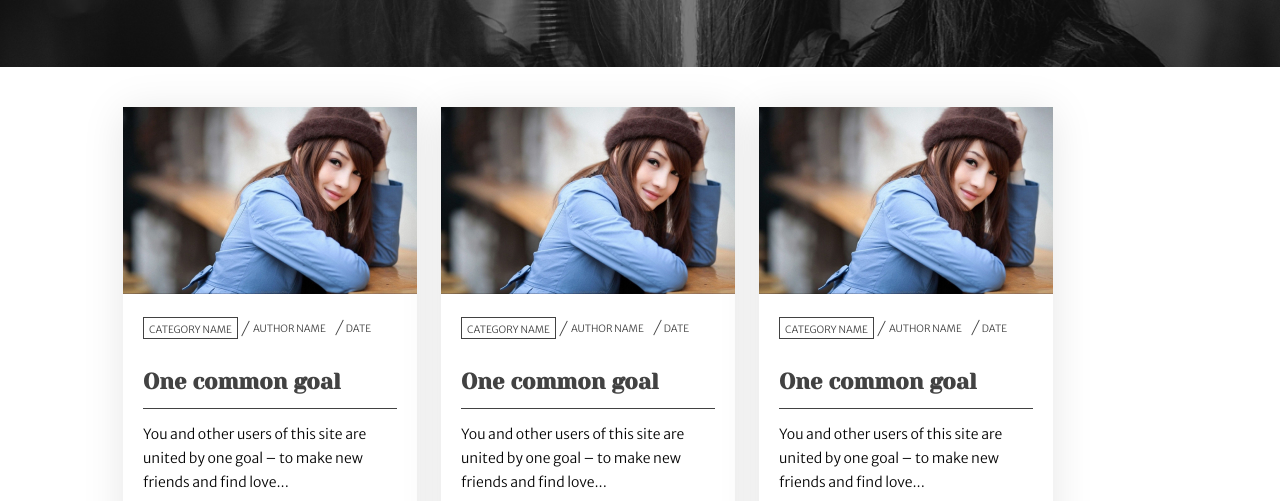
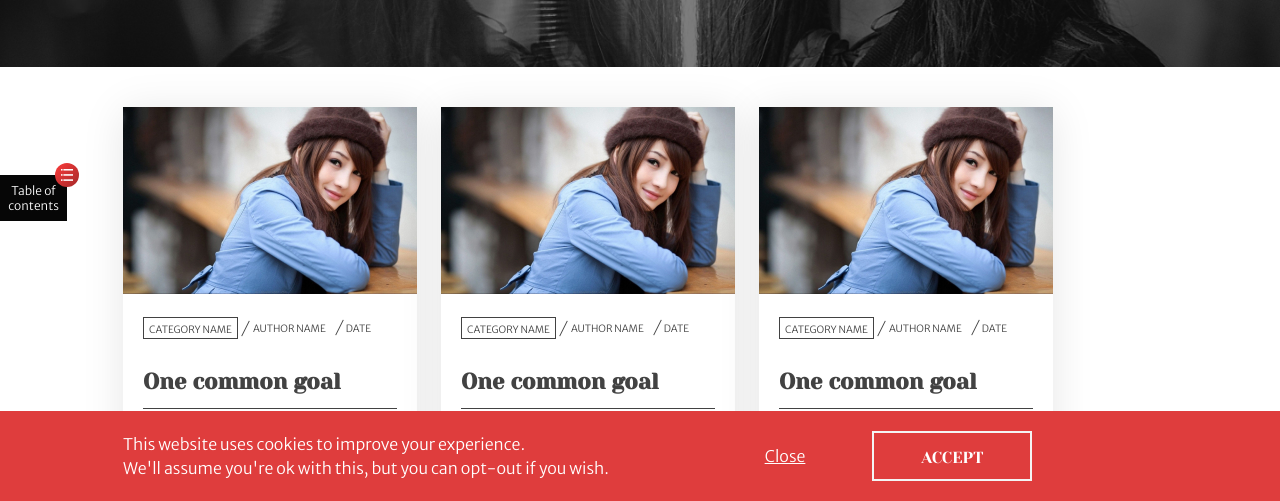
Before and after one commit to js-senpai/JMOB, a website: page app/index.html in a window 1280 px wide. Shown: the part 299-800 px from the top of the page. Drawn offline with Linux system fonts and the light colour scheme.

Commit message:
Add new elements

```diff
--- a/app/index.html
+++ b/app/index.html
@@ -277,6 +277,36 @@
 	</div>
 </footer>
 <!-- Footer -->
+<!-- Table fixed -->
+<div class="sidebar table-fixed">
+	<div class="table-fixed-btns-container">
+		<span class="m-btn table-fixed-toggle">
+			<div class="table-fixed-hidden"></div>
+			<div class="close-btn"><span class="close-btn-dec"></span><span class="close-btn-dec"></span></div>
+		</span>
+		<header class="sidebar-header">Table of contents</header>
+	</div>
+	<ul class="sidebar-content-list">
+		<li class="sidebar-content-list-item"><a href="#">Reviews</a></li>
+		<li class="sidebar-content-list-item"><a href="#">Reviews</a></li>
+		<li class="sidebar-content-list-item"><a href="#">Reviews</a></li>
+		<li class="sidebar-content-list-item"><a href="#">Reviews</a></li>
+		<li class="sidebar-content-list-item"><a href="#">Reviews</a></li>
+		<li class="sidebar-content-list-item"><a href="#">Reviews</a></li>
+	</ul>
+</div>
+<!-- Cookie bar -->
+<div class="cookie-bar">
+	<div class="container flex-container">
+		<div class="cookie-bar-item">
+			<span>This website uses cookies to improve your experience.</span>
+			<span>We'll assume you're ok with this, but you can opt-out if you wish.</span>
+		</div>
+		<div class="flex-container cookie-bar-item">
+			<span class="link-more close-cookie-bar">Close</span><span class="cookie-bar-accept">Accept</span>
+		</div>
+	</div>
+</div>
 	<script src="js/scripts.min.js"></script>
 </body>
 </html>
--- a/app/js/_custom.js
+++ b/app/js/_custom.js
@@ -81,5 +81,16 @@ document.addEventListener("DOMContentLoaded", function() {
         prevArrow: '<span class="fas fa-chevron-left btn slider-btn-left"></span>',
         slidesToShow:   2,
         slidesToScroll: 1
-    })
+    });
+    //Fixed table
+    $('.table-fixed-hidden').click(function(){
+        $('.table-fixed').addClass('active');
+    });
+    $('.table-fixed-toggle .close-btn').click(function(){
+        $('.table-fixed').removeClass('active');
+    });
+    //Cookie bar
+    $('.close-cookie-bar,.close-cookie-bar').click(function () {
+       $('.cookie-bar').addClass('hidden');
+    });
 });
--- a/app/sass/main.sass
+++ b/app/sass/main.sass
@@ -916,4 +916,80 @@ ul.sidebar-content-list
     img
       height: 100%
       max-width: 400px
+//Table fixed
+.table-fixed
+  position: fixed
+  left: 0
+  bottom: 35%
+.table-fixed:not(.active)
+  width: 67px
+  .sidebar-content-list
+    display: none
+  .sidebar-header
+    height: auto
+    line-height: 15px
+    padding: 8px
+.table-fixed.active
+  .table-fixed-toggle
+    background: #060606
+  div.table-fixed-hidden
+    display: none
+  .close-btn-dec
+    display: block
+    top: 12px
+    left: 5px
+    background: #fff
+.table-fixed-btns-container
+  position: relative
+.table-fixed-toggle
+  display: block
+  width: 24px
+  height: 24px
+  border-radius: 50%
+  position: absolute
+  top: -12px
+  right: -12px
+  cursor: pointer
+  .close-btn-dec
+    display: none
+  .close-btn,.table-fixed-hidden
+    width: 100%
+    height: 100%
+.table-fixed-toggle:not(.active)
+  .table-fixed-hidden
+    display: block
+    background: center/50% no-repeat url('../img/icons/open-bar.svg')
+//Bar
+.cookie-bar
+  padding-top: 20px
+  padding-bottom: 20px
+  background: #DF3D3D
+  color: $white
+  position: fixed
+  bottom: 0
+  width: 100%
+  &>.flex-container
+    align-items: center
+.cookie-bar-item
+  width: 50%
+.cookie-bar-item:first-of-type
+  span
+    display: block
+.cookie-bar-item:last-of-type
+  justify-content: center
+  align-items: center
+  span
+    cursor: pointer
+  .close-cookie-bar
+    text-decoration: underline
+    color: $white
+    margin-right: 67px
+  .cookie-bar-accept
+    width: 160px
+    height: 50px
+    border: 2px solid #F4F4F4
+    line-height: 50px
+    text-align: center
+    font-family: 'Yeseva One',sans-serif
+    text-transform: uppercase
 @import "media"
```
Also changed, not shown: app/css/styles.min.css, app/img/@1x/landing/landing-img-2.jpg (deleted), app/img/@1x/main/slider-articles/article-item.jpg, app/img/@1x/review/Vector (2).png, app/img/@1x/review/image 1.jpg, app/img/@1x/review/landing-post-img.jpg, app/img/@1x/review/review-bg.jpg, app/img/@1x/review/review-name.png, app/img/@2x/review/Vector (2).png, app/img/@2x/review/image 1.jpg, app/img/@2x/review/landing-post-img.jpg, app/img/@2x/review/review-name.png, app/img/_src/review/landing-post-img.jpg, app/img/_src/review/review-name.png, 5 more files.
